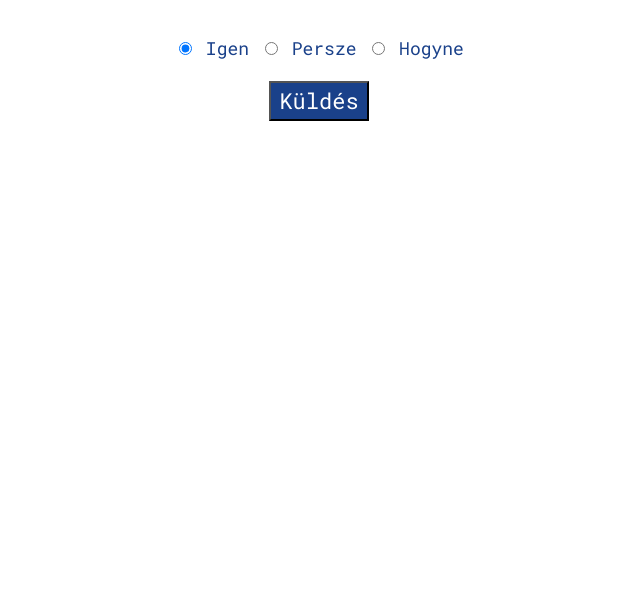
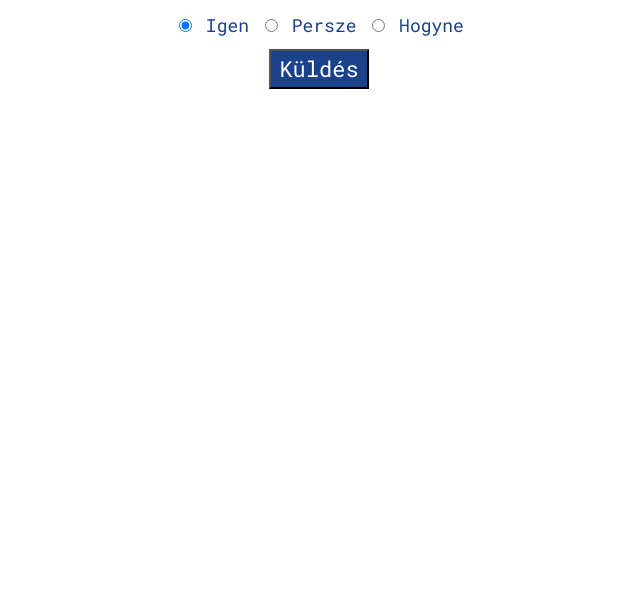
Before and after one commit to Xernoxius/phasmo, a plain HTML site: page index.html in a window 1280 px wide. Shown: the part 283-876 px from the top of the page, without its empty margins (321-961 px from the left). Drawn offline with Linux system fonts and the light colour scheme.

Commit message:
Update index.html

```diff
--- a/index.html
+++ b/index.html
@@ -19,7 +19,7 @@ font-family: "Roboto Mono", monospace;
 color: #1A418A;
 font-size: 18px;
 padding: 60px;
-line-height: 3.0;
+line-height: 2.5;
 text-align: center;
 margin: 60px, 60px, 60px, 60px;
 }
```
